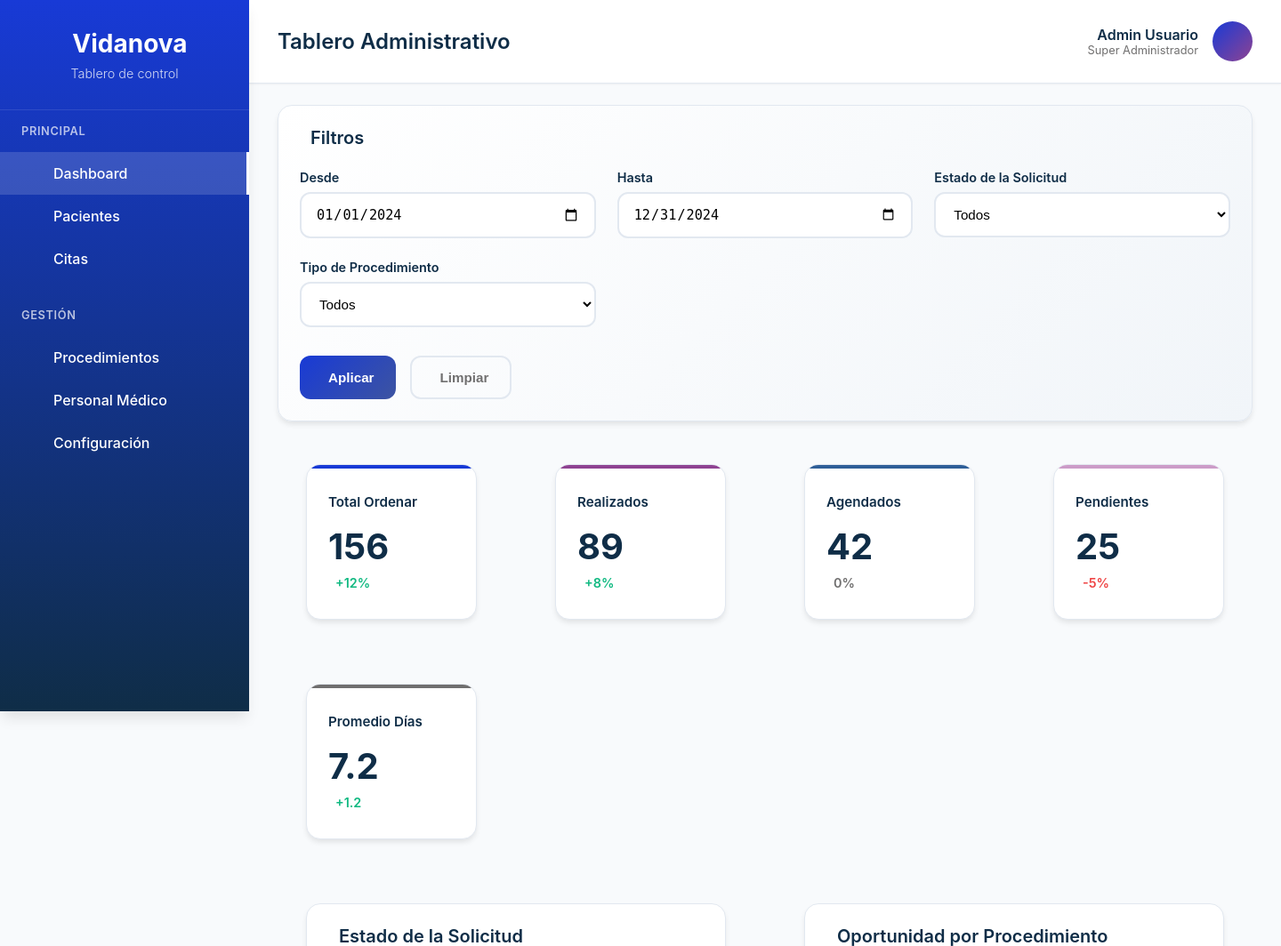
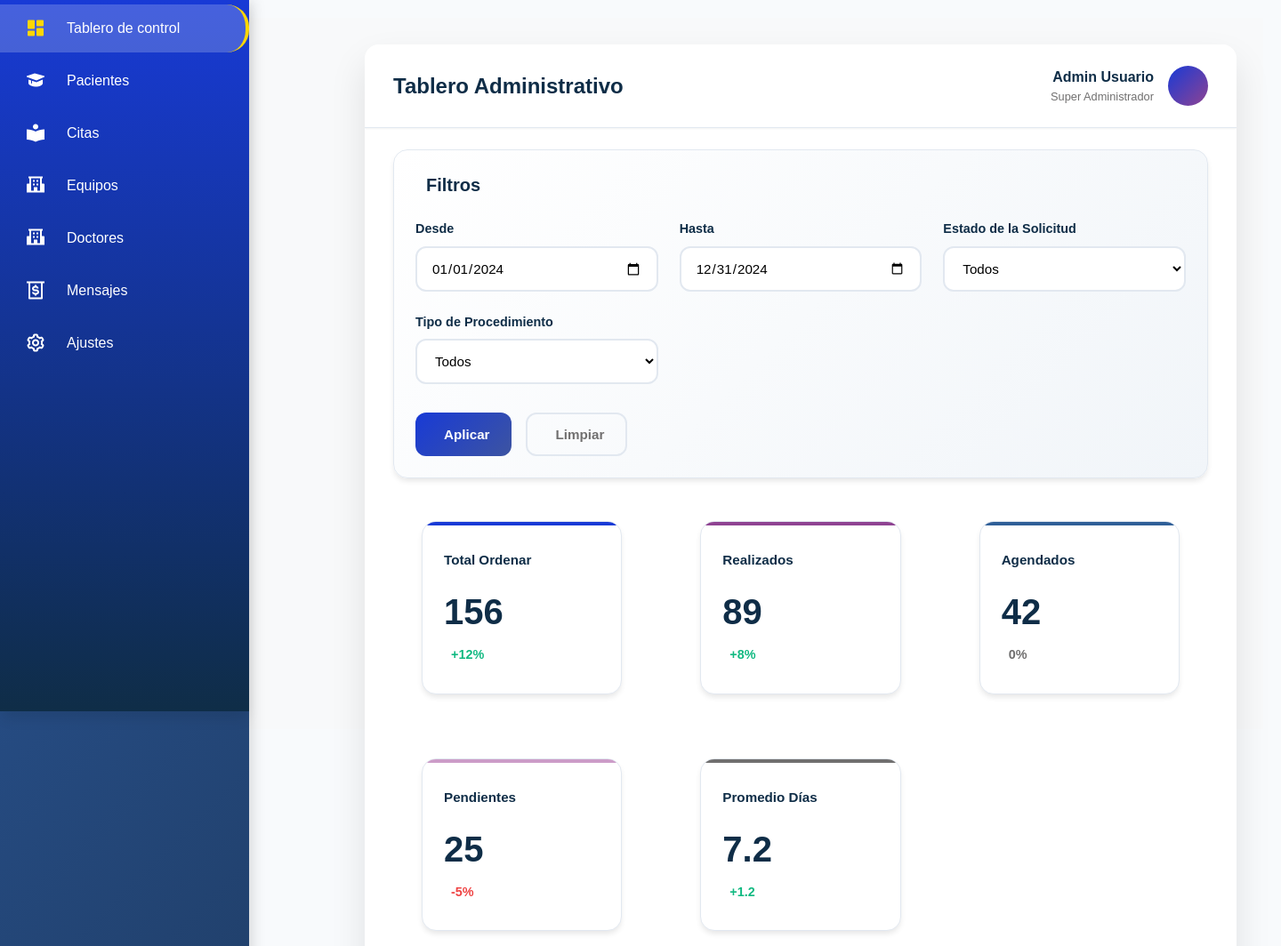
Before and after one commit to AMEZQUITAJUAN/ProyectoVidanova, a Django app: template vida_nova/adminboard/templates/adminboard.html in a window 1440 px wide. Shown: the top 1064 px of the page at 89% size. Run offline with Django 5.2, Linux system fonts and the light colour scheme; the template is opened without the code that fills it, so the values that code supplies are empty.

Commit message:
sidebarinadminboard

```diff
--- a/vida_nova/adminboard/templates/adminboard.html
+++ b/vida_nova/adminboard/templates/adminboard.html
@@ -1,59 +1,14 @@
-<!DOCTYPE html>
-<html lang="es">
-<head>
-    <meta charset="UTF-8">
-    <meta name="viewport" content="width=device-width, initial-scale=1.0">
-    <title>Vidanova - Tablero Administrativo</title>
-    {% load static %}
+{% extends 'layout.html' %}
+{% load static %}
+
+{% block title %}{% endblock %}
+
+{% block content %}
     <link href="{% static 'css/adminboard.css' %}" rel="stylesheet">
     <script src="https://cdnjs.cloudflare.com/ajax/libs/Chart.js/3.9.1/chart.min.js"></script>
 </head>
 <body>
     <!-- Sidebar -->
-    <div class="sidebar">
-        <div class="sidebar-header">
-            <div class="logo">
-                <i class="fas fa-heartbeat"></i>
-                <h1>Vidanova</h1>
-            </div>
-            <p class="subtitle">Tablero de control</p>
-        </div>
-
-        <nav class="sidebar-nav">
-            <div class="nav-section">
-                <h3>Principal</h3>
-                <a href="#" class="nav-item active">
-                    <i class="fas fa-chart-bar"></i>
-                    <span>Dashboard</span>
-                </a>
-                <a href="#" class="nav-item">
-                    <i class="fas fa-users"></i>
-                    <span>Pacientes</span>
-                </a>
-                <a href="#" class="nav-item">
-                    <i class="fas fa-calendar-alt"></i>
-                    <span>Citas</span>
-                </a>
-            </div>
-
-            <div class="nav-section">
-                <h3>Gestión</h3>
-                <a href="#" class="nav-item">
-                    <i class="fas fa-file-medical"></i>
-                    <span>Procedimientos</span>
-                </a>
-                <a href="#" class="nav-item">
-                    <i class="fas fa-user-md"></i>
-                    <span>Personal Médico</span>
-                </a>
-                <a href="#" class="nav-item">
-                    <i class="fas fa-cog"></i>
-                    <span>Configuración</span>
-                </a>
-            </div>
-        </nav>
-    </div>
-
     <!-- Main Content -->
     <div class="main-content">
         <!-- Header -->
@@ -686,3 +641,4 @@
     </script>
 </body>
 </html>
+{% endblock %}
```
